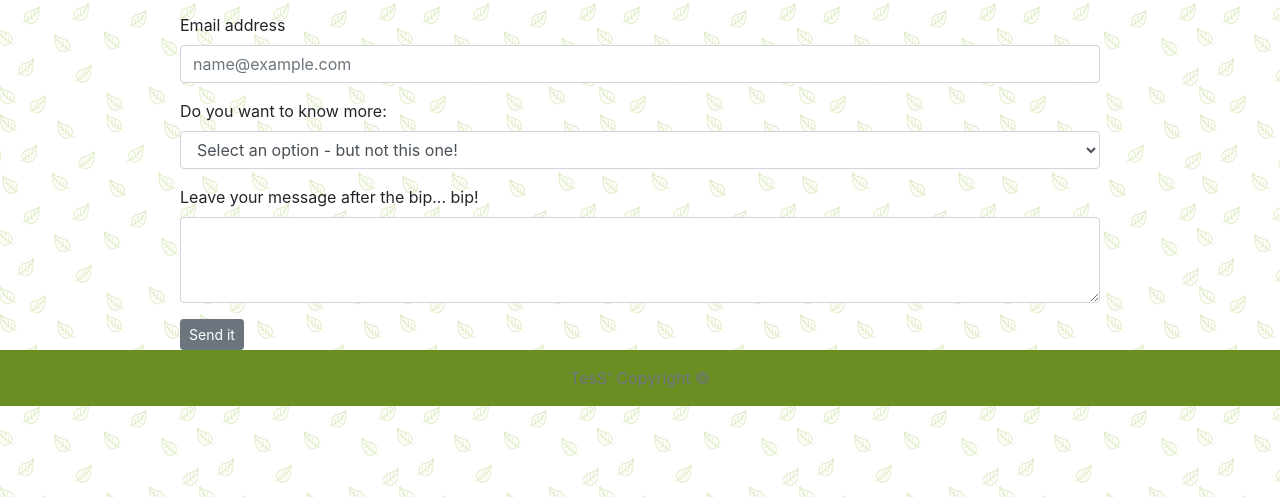
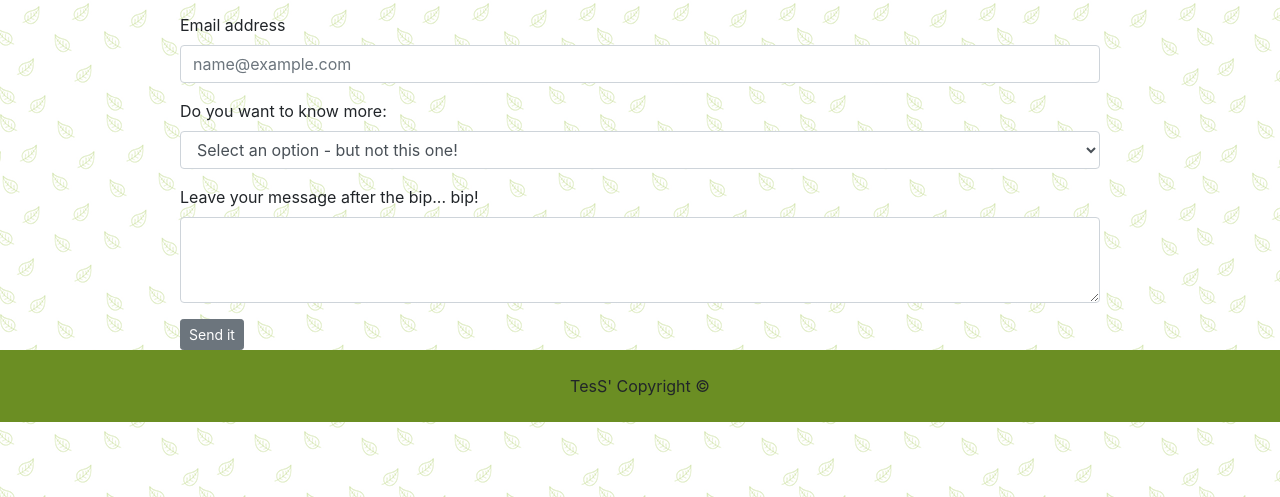
Before and after one commit to tblasberg/Bootstrap-Portfolio, a plain HTML site: page contact.html in a window 1280 px wide. Shown: the part 303-800 px from the top of the page. Drawn offline with nearby package versions, Linux system fonts and the light colour scheme.

Commit message:
last changes. Still couldn't get sticky footer

```diff
--- a/contact.html
+++ b/contact.html
@@ -105,7 +105,7 @@
     <!-- Footer -->
     <footer class="footer mt-auto py-3">
             <div class="container">
-              <span class="text-muted">TesS' Copyright ©</span>
+              <span class="navbar-text">TesS' Copyright ©</span>
             </div>
         </footer>
     <!-- /Footer -->
--- a/style.css
+++ b/style.css
@@ -45,6 +45,7 @@ main > .container {
 
 .footer{
     background-color: #6B8E23;
+    margin-bottom: 0;
     text-align: center;
 }
 
@@ -80,3 +81,7 @@ p{
     margin-left: auto;
     margin-right: auto;
 }
+
+.navbar-text{
+    text-align: center;
+}
```
